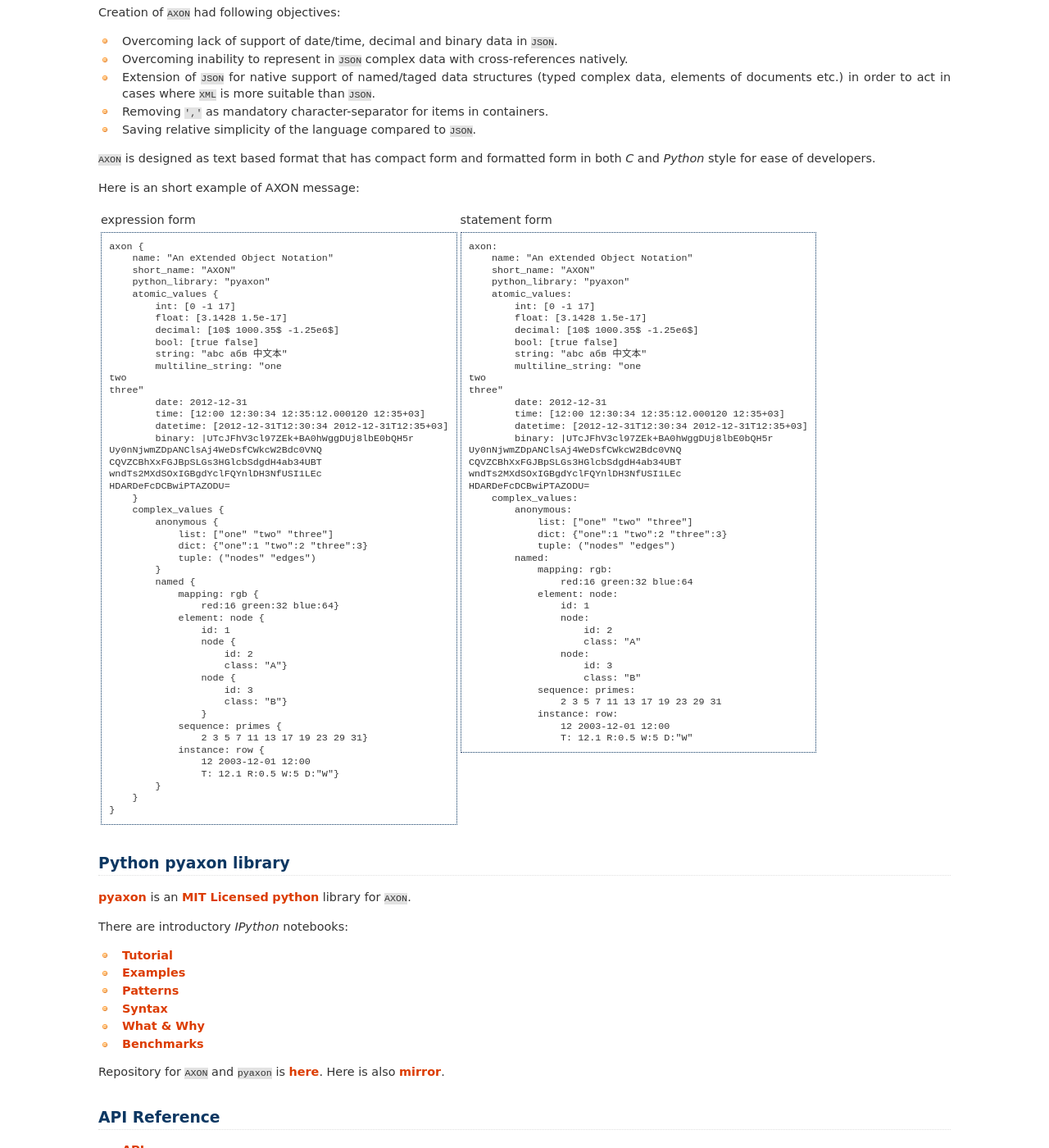
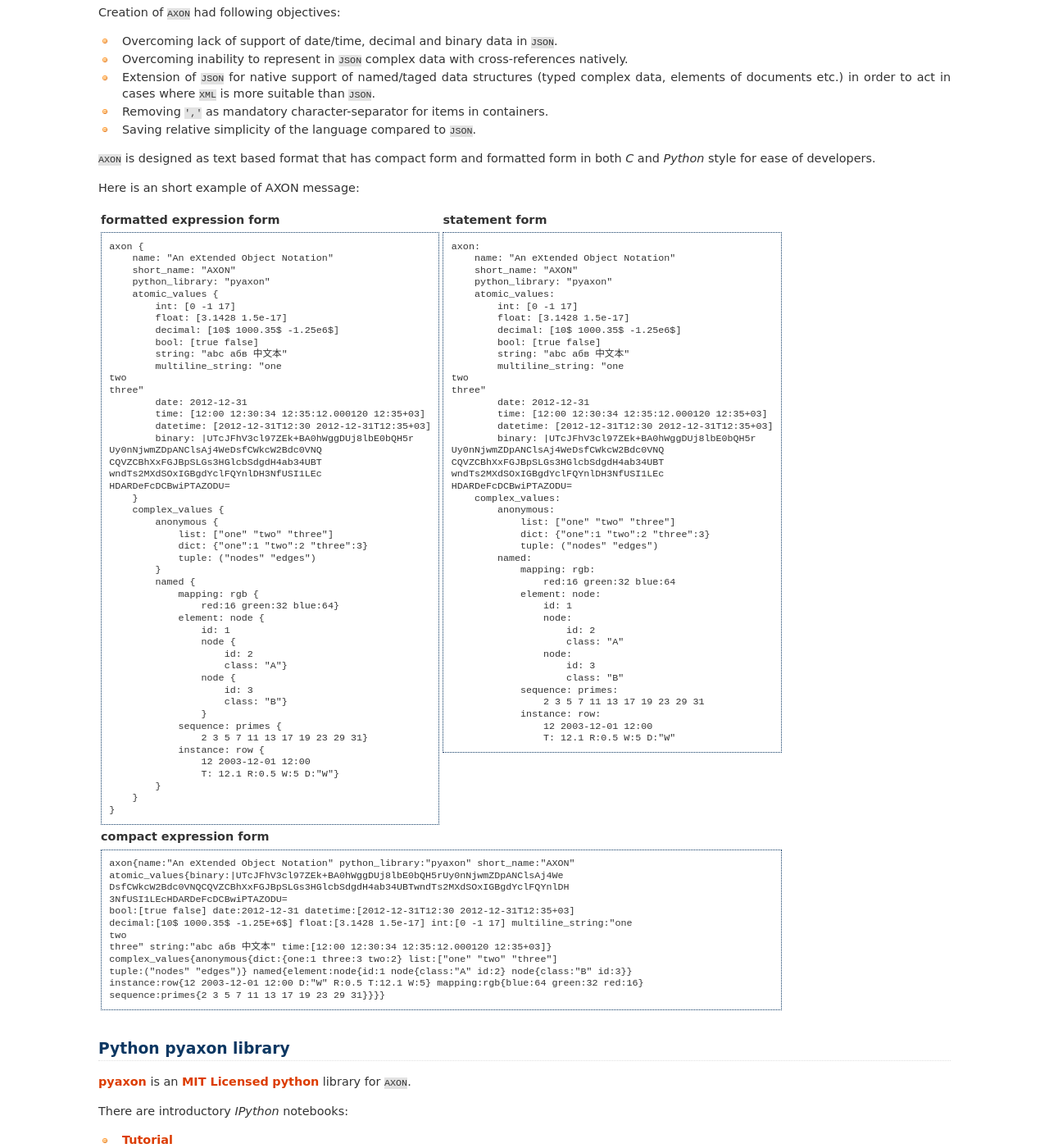
Before and after one commit to intellimath/pyaxon, a Sphinx documentation site: the page built from docs/index.rst, in a window 1280 px wide and 1400 px high, scrolled down 382 px. Shown: the whole window at 82% size. Built offline with Sphinx 7.4.7, drawn with Linux system fonts in a browser that asks for light colours.

Commit message:
Reorganize example in index.rst

```diff
--- a/README.rst
+++ b/README.rst
@@ -1,5 +1,5 @@
 ======
-pyaxon
+PYAXON
 ======
 
 ``pyaxon`` is an `MIT Licensed <http://opensource.org/licenses/MIT>`_ python library for `AXON <http://axon.intellimath.org>`_ -
--- a/docs/index.rst
+++ b/docs/index.rst
@@ -61,7 +61,7 @@ Here is an short example of AXON message:
 .. raw:: html
 
     <table>
-    <tr><td>expression form</td><td>statement form</td></tr>
+    <tr><td><b>formatted expression form</b></td><td><b>statement form</b></td></tr>
     <tr><td><pre>
     axon {
         name: "An eXtended Object Notation"
@@ -78,7 +78,7 @@ Here is an short example of AXON message:
     three"
             date: 2012-12-31
             time: [12:00 12:30:34 12:35:12.000120 12:35+03]
-            datetime: [2012-12-31T12:30:34 2012-12-31T12:35+03]
+            datetime: [2012-12-31T12:30 2012-12-31T12:35+03]
             binary: |UTcJFhV3cl97ZEk+BA0hWggDUj8lbE0bQH5r
     Uy0nNjwmZDpANClsAj4WeDsfCWkcW2Bdc0VNQ
     CQVZCBhXxFGJBpSLGs3HGlcbSdgdH4ab34UBT
@@ -128,7 +128,7 @@ Here is an short example of AXON message:
     three"
             date: 2012-12-31
             time: [12:00 12:30:34 12:35:12.000120 12:35+03]
-            datetime: [2012-12-31T12:30:34 2012-12-31T12:35+03]
+            datetime: [2012-12-31T12:30 2012-12-31T12:35+03]
             binary: |UTcJFhV3cl97ZEk+BA0hWggDUj8lbE0bQH5r
     Uy0nNjwmZDpANClsAj4WeDsfCWkcW2Bdc0VNQ
     CQVZCBhXxFGJBpSLGs3HGlcbSdgdH4ab34UBT
@@ -155,6 +155,21 @@ Here is an short example of AXON message:
                 instance: row:
                     12 2003-12-01 12:00
                     T: 12.1 R:0.5 W:5 D:"W"
+    </pre></td></tr>
+    <tr><td colspan=2><b>compact expression form</b></td></tr>
+    <tr><td colspan=2><pre>
+    axon{name:"An eXtended Object Notation" python_library:"pyaxon" short_name:"AXON"
+    atomic_values{binary:|UTcJFhV3cl97ZEk+BA0hWggDUj8lbE0bQH5rUy0nNjwmZDpANClsAj4We
+    DsfCWkcW2Bdc0VNQCQVZCBhXxFGJBpSLGs3HGlcbSdgdH4ab34UBTwndTs2MXdSOxIGBgdYclFQYnlDH
+    3NfUSI1LEcHDARDeFcDCBwiPTAZODU=
+    bool:[true false] date:2012-12-31 datetime:[2012-12-31T12:30 2012-12-31T12:35+03]
+    decimal:[10$ 1000.35$ -1.25E+6$] float:[3.1428 1.5e-17] int:[0 -1 17] multiline_string:"one
+    two
+    three" string:"abc абв 中文本" time:[12:00 12:30:34 12:35:12.000120 12:35+03]}
+    complex_values{anonymous{dict:{one:1 three:3 two:2} list:["one" "two" "three"]
+    tuple:("nodes" "edges")} named{element:node{id:1 node{class:"A" id:2} node{class:"B" id:3}}
+    instance:row{12 2003-12-01 12:00 D:"W" R:0.5 T:12.1 W:5} mapping:rgb{blue:64 green:32 red:16}
+    sequence:primes{2 3 5 7 11 13 17 19 23 29 31}}}}
     </pre></td></tr>
     </table>
 
```
Also changed, not shown: other parts of README.rst (+1 -1 lines).
